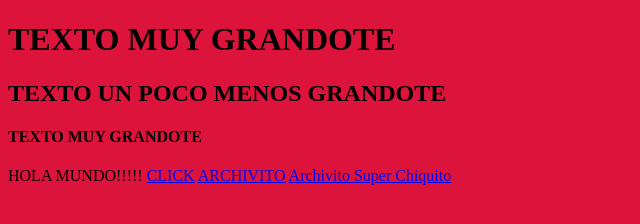
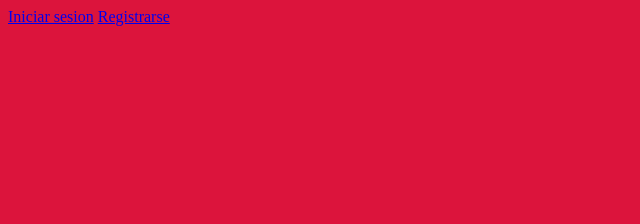
Before and after one commit to LumiNarada/Prueba1, a plain HTML site: page index.html in a window 1280 px wide. Shown: the whole page, without its empty margins (0-640 px from the left). Drawn offline with Linux system fonts and the light colour scheme.

Commit message:
feat: Primeros templates

```diff
--- a/index.html
+++ b/index.html
@@ -12,11 +12,8 @@
     </style>
   </head>
   <body>
-    <h1>TEXTO MUY GRANDOTE</h1>
-    <h2>TEXTO UN POCO MENOS GRANDOTE</h2>
-    <h4>TEXTO MUY GRANDOTE</h4>
-    HOLA MUNDO!!!!! <a href="segundo.html">CLICK</a>
-    <a href="./DirectorioChiquito/Archivito.html">ARCHIVITO</a>
-    <a href="./DirectorioChiquito/DirectorioMasChiquito/Archivito.html">Archivito Super Chiquito</a>
+    <a href="./Sesion/IniciarSesion.html">Iniciar sesion</a>
+    <a href="./Sesion/registrarse.html">Registrarse</a>
+
   </body>
 </html>
```
Also changed, not shown: Producto/Lista.html (renamed from segundo.html, +2 -2 lines), Sesion/IniciarSesion.html (renamed from DirectorioChiquito/DirectorioMasChiquito/Archivito.html, +3 -3 lines), Sesion/registrarse.html (renamed from DirectorioChiquito/Archivito.html, +3 -3 lines).
